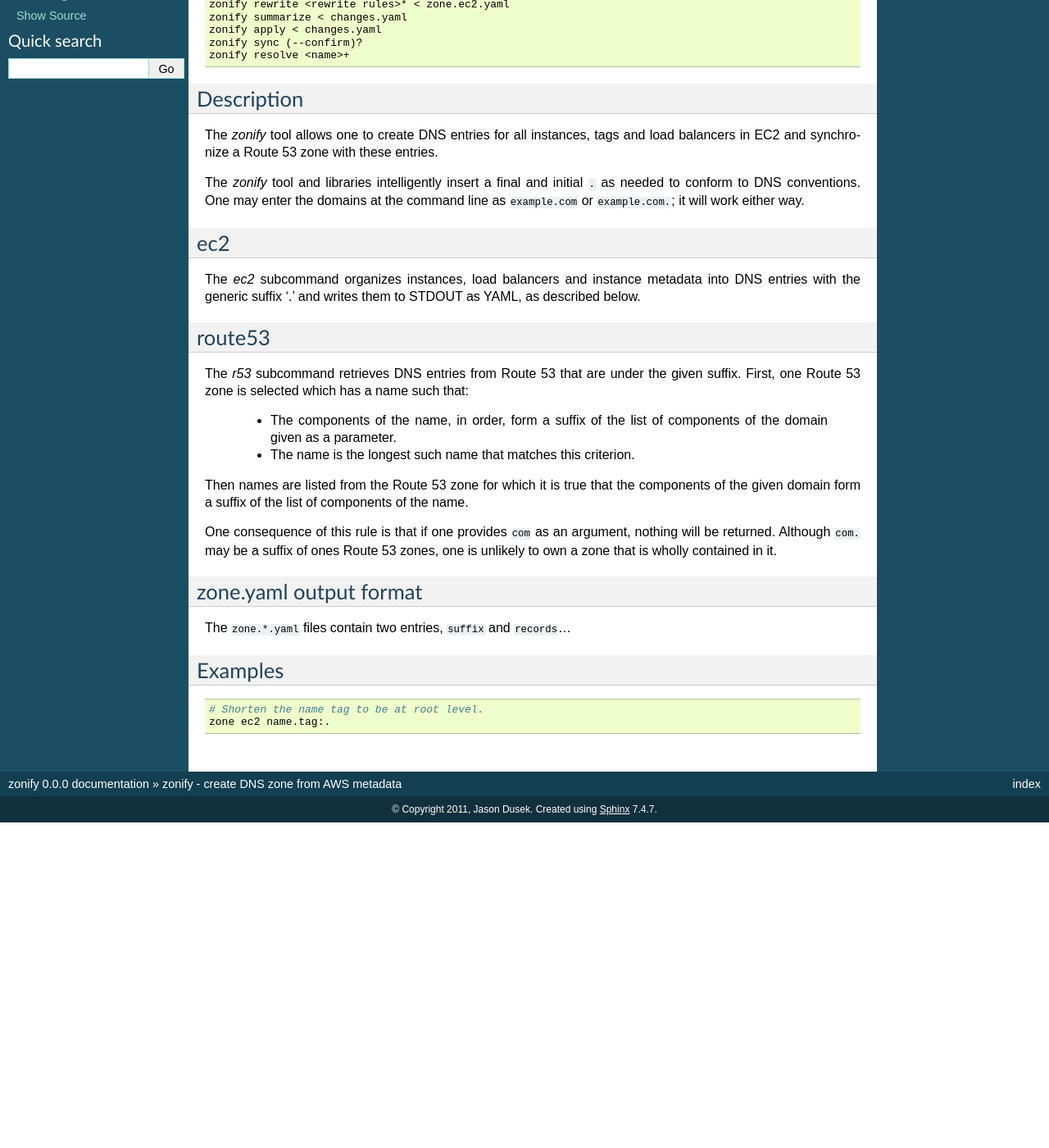
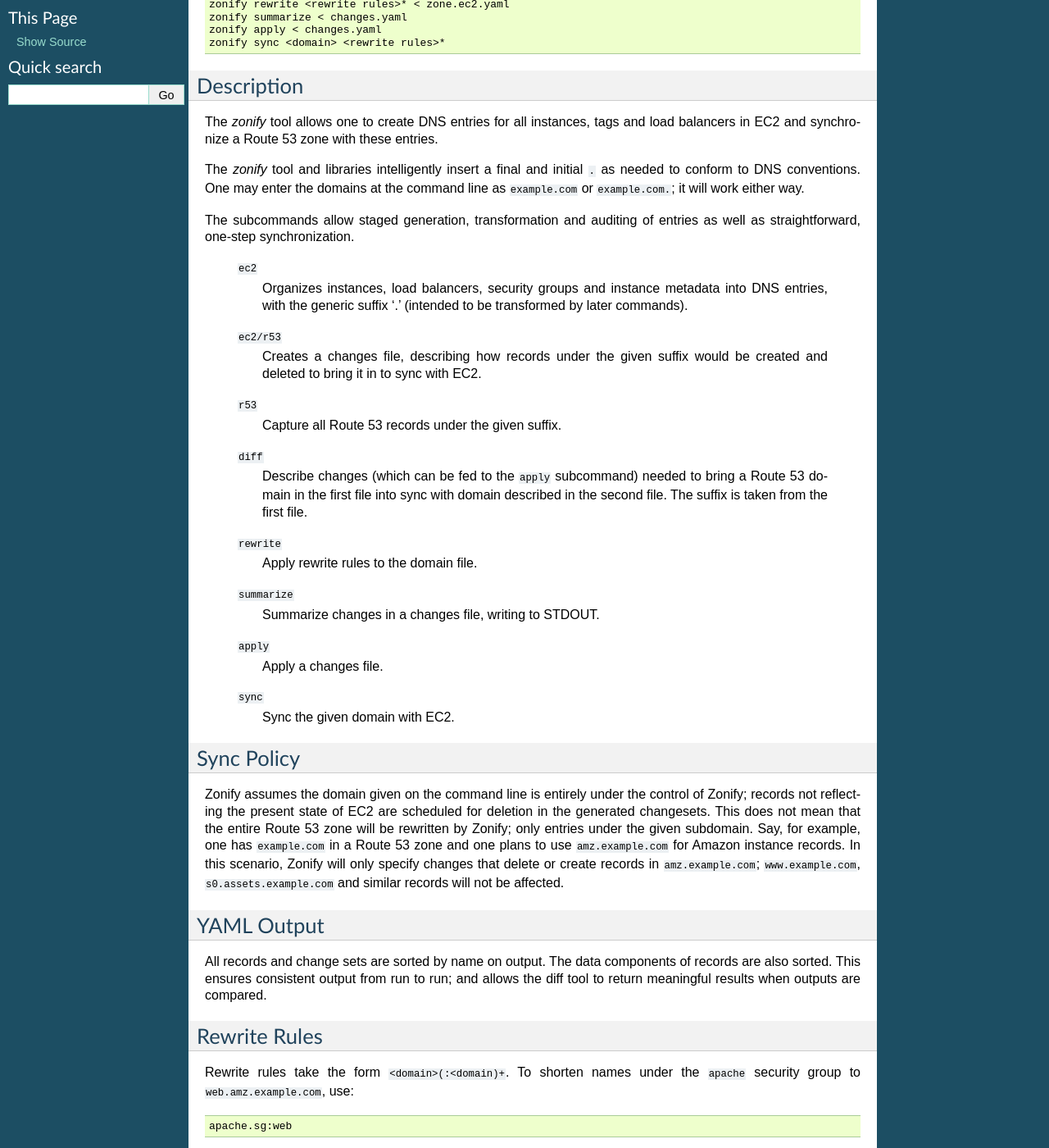
Before and after one commit to airbnb/zonify, a Sphinx documentation site: the page built from docs/source/index.rst, in a window 1280 px wide and 1400 px high, scrolled down 235 px. Shown: the whole window at 82% size. Built offline with Sphinx 7.4.7, drawn with Linux system fonts in a browser that asks for light colours; before the commit the page ends 1238 px from its top, so only the background shows below that; some of the changed text lies outside the part shown.

Commit message:
Update docs and build process.

```diff
--- a/docs/source/index.rst
+++ b/docs/source/index.rst
@@ -7,16 +7,15 @@ Synopsis
 
 .. code-block:: text
 
-    zonify ... (-h|-[?]|--help)? ...
+    zonify ... (-h|-[?]|--help) ...
     zonify ec2 <rewrite rules>* > zone.ec2.yaml
+    zonify ec2/r53 <domain> <rewrite rules>* > changes.yaml
     zonify r53 <domain> > zone.r53.yaml
-    zonify ec2/r53 <domain> > changes.yaml
     zonify diff zone.r53.yaml zone.ec2.yaml > changes.yaml
     zonify rewrite <rewrite rules>* < zone.ec2.yaml
     zonify summarize < changes.yaml
     zonify apply < changes.yaml
-    zonify sync (--confirm)?
-    zonify resolve <name>+
+    zonify sync <domain> <rewrite rules>*
 
 Description
 -----------
@@ -28,40 +27,119 @@ The `zonify` tool and libraries intelligently insert a final and initial ``.``
 as needed to conform to DNS conventions. One may enter the domains at the
 command line as ``example.com`` or ``example.com.``; it will work either way.
 
-ec2
----
+The subcommands allow staged generation, transformation and auditing of
+entries as well as straightforward, one-step synchronization.
 
-The `ec2` subcommand organizes instances, load balancers and instance metadata
-into DNS entries with the generic suffix '.' and writes them to STDOUT as YAML, as described below.
+  ``ec2``
+    Organizes instances, load balancers, security groups and instance metadata
+    into DNS entries, with the generic suffix '.' (intended to be transformed
+    by later commands).
 
-route53
--------
+  ``ec2/r53``
+    Creates a changes file, describing how records under the given suffix
+    would be created and deleted to bring it in to sync with EC2.
 
-The `r53` subcommand retrieves DNS entries from Route 53 that are under the
-given suffix. First, one Route 53 zone is selected which has a name such that:
+  ``r53``
+    Capture all Route 53 records under the given suffix.
 
-  * The components of the name, in order, form a suffix of the list of
-    components of the domain given as a parameter.
+  ``diff``
+    Describe changes (which can be fed to the ``apply`` subcommand) needed to
+    bring a Route 53 domain in the first file into sync with domain described
+    in the second file. The suffix is taken from the first file.
 
-  * The name is the longest such name that matches this criterion.
+  ``rewrite``
+    Apply rewrite rules to the domain file.
 
-Then names are listed from the Route 53 zone for which it is true that the
-components of the given domain form a suffix of the list of components of the
-name.
+  ``summarize``
+    Summarize changes in a changes file, writing to STDOUT.
 
-One consequence of this rule is that if one provides ``com`` as an argument,
-nothing will be returned. Although ``com.`` may be a suffix of ones Route 53
-zones, one is unlikely to own a zone that is wholly contained in it.
+  ``apply``
+    Apply a changes file.
 
-zone.yaml output format
------------------------
+  ``sync``
+    Sync the given domain with EC2.
 
-The ``zone.*.yaml`` files contain two entries, ``suffix`` and ``records``...
+Sync Policy
+-----------
+
+Zonify assumes the domain given on the command line is entirely under the
+control of Zonify; records not reflecting the present state of EC2 are
+scheduled for deletion in the generated changesets. This does not mean that
+the entire Route 53 zone will be rewritten by Zonify; only entries under the
+given subdomain. Say, for example, one has ``example.com`` in a Route 53 zone
+and one plans to use ``amz.example.com`` for Amazon instance records.  In this
+scenario, Zonify will only specify changes that delete or create records in
+``amz.example.com``; ``www.example.com``, ``s0.assets.example.com`` and
+similar records will not be affected.
+
+YAML Output
+-----------
+
+All records and change sets are sorted by name on output. The data components
+of records are also sorted. This ensures consistent output from run to run;
+and allows the diff tool to return meaningful results when outputs are
+compared.
+
+Rewrite Rules
+-------------
+
+Rewrite rules take the form ``<domain>(:<domain)+``. To shorten names under
+the ``apache`` security group to ``web.amz.example.com``, use:
+
+.. code-block:: text
+
+  apache.sg:web
+
+To keep both forms, use the rule:
+
+.. code-block:: text
+
+  apache.sg:apache.sg:web
+
+Generated Records and Querying
+------------------------------
+
+For records where there are potentially many servers -- security groups, tags,
+load balancers -- Zonify creates SRV records. For singleton records, CNAMEs
+are provided. As a convenience, when a SRV record has only one entry under it,
+a CNAME is also created.
+
+Records created include:
+
+  ``i-ABCD1234.inst.``
+    Individual isntances.
+
+  ``_*._*.<value>.<key>.tag.``
+    SRV records for tags.
+
+  ``_*._*.<name>.sg.``
+    SRV records for security groups.
+
+  ``_*._*.<name>.elb``
+    SRV records for instances behind Elastic Load Balancers.
+
+  ``domU-*.priv.``, ``ip-*.priv``
+    Records pointing to the default hostname, derived from the private DNS
+    entry, set by many AMIs.
+
+A list of all instances is placed under ``inst`` -- continuing with our
+example above, this would be the SRV record ``_*._*.inst.amz.example.com``. To
+obtain the list of all instances with `dig`:
+
+.. code-block:: bash
+
+  dig @8.8.8.8 +tcp +short _*._*.inst.amz.example.com SRV | cut -d' ' -f4
+
+The `cut` call is necessary to remove some values, always nonces with Zonify,
+that are part of standard format SRV records.
 
 Examples
 --------
 
 .. code-block:: bash
 
-  # Shorten the name tag to be at root level.
-  zone ec2 name.tag:.
+  # Create records under amz.example.com, with instance names appearing
+  # directly under .amz.example.com.
+  zone sync amz.example.com name.tag:.
+  # Similar to above but stores changes to disk for later application.
+  zone ec2/r53 amz.example.com name.tag:. > changes.yaml
```
Also changed, not shown: 1 other file.
